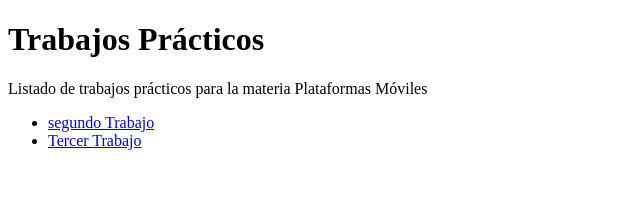
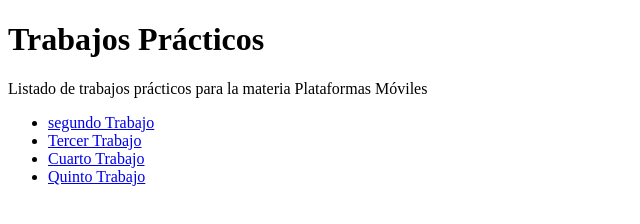
Before and after one commit to ThiagoVergaraGonza/plataformas-moviles-entregas, a plain HTML site: page index.html in a window 1280 px wide. Shown: the whole page, without its empty margins (0-640 px from the left). Drawn offline with Linux system fonts and the light colour scheme.

Commit message:
index.html

```diff
--- a/index.html
+++ b/index.html
@@ -8,7 +8,9 @@
      <p>Listado de trabajos prácticos para la materia Plataformas Móviles</p>
      <ul>
         <li><a href="tp-2/">segundo Trabajo</a></li>
-       <li><a href="tp-3/">Tercer Trabajo</a></li>
+        <li><a href="tp-3/">Tercer Trabajo</a></li>
+        <li><a href="tp-4/">Cuarto Trabajo</a></li>
+        <li><a href="tp-5/">Quinto Trabajo</a></li>
      </ul>
    </body>
 </html>
```
